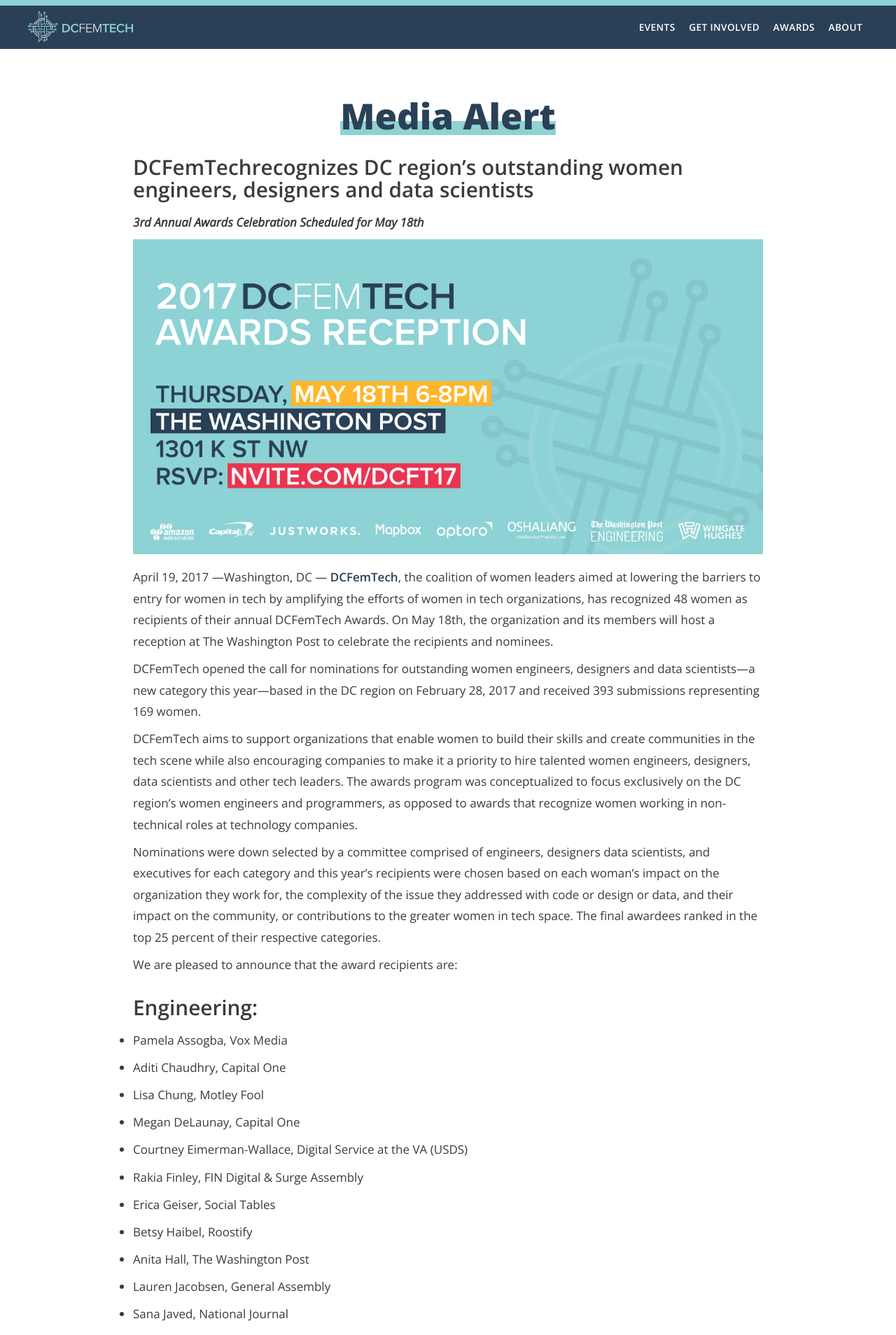
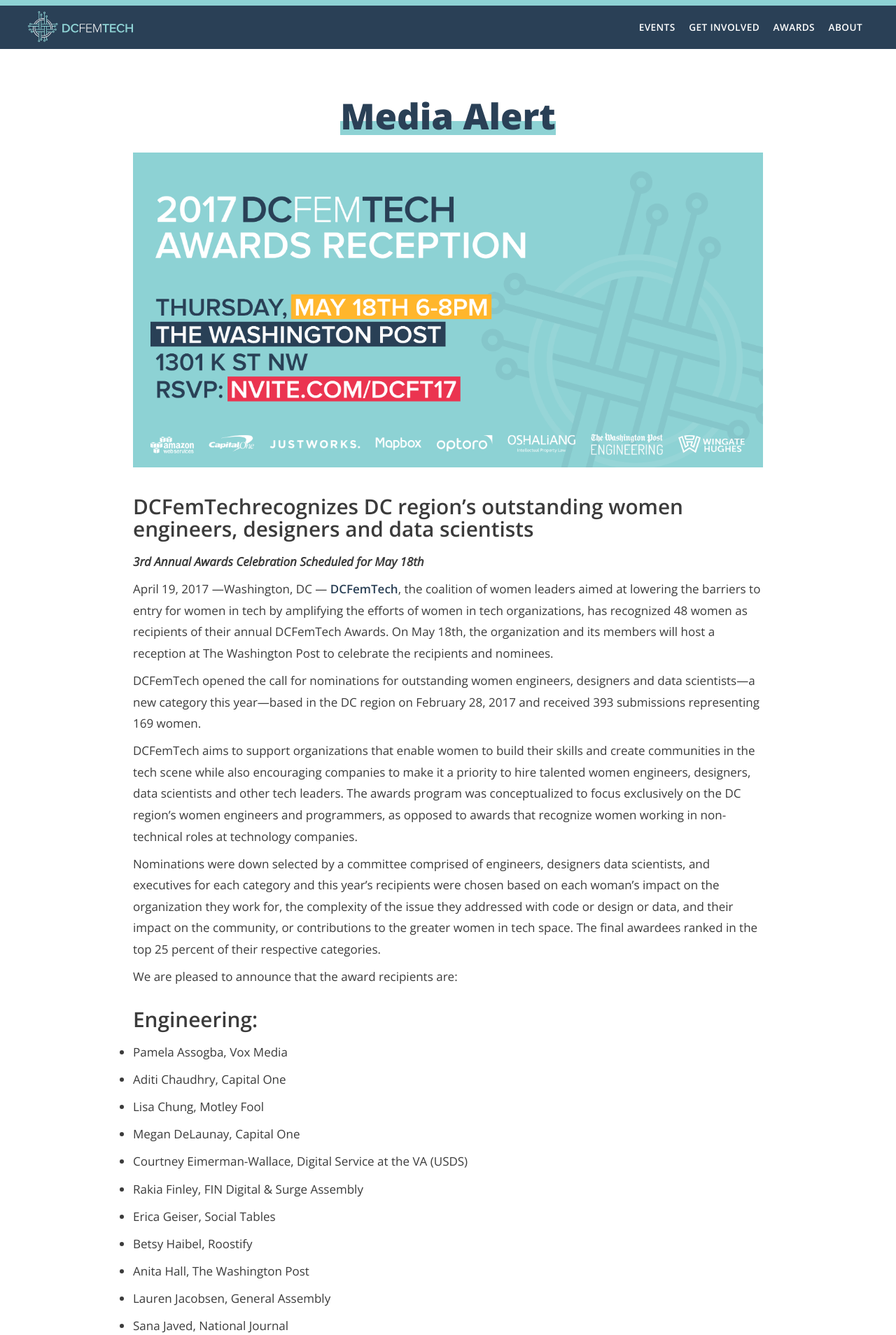
Before and after one commit to dcfemtech/dcfemtech.github.io, a Jekyll site: the page built from awards-2017-media.markdown, in a window 1280 px wide. Shown: the top 1908 px of the page at 70% size. Built offline with Jekyll 4.4.1, drawn with Linux system fonts in a browser that asks for light colours.

Commit message:
move image

```diff
--- a/awards-2017-media.markdown
+++ b/awards-2017-media.markdown
@@ -3,11 +3,11 @@
 ---
 <h1><span class="main-headline">Media Alert</span></h1>
 
+![](/assets/awards-2017/dcft-twitter-rsvp.png)
+
 ## DCFemTechrecognizes DC region’s outstanding women engineers, designers and data scientists
 
 ***3<sup>rd</sup> Annual Awards Celebration Scheduled for May 18th***
-
-![](/assets/awards-2017/dcft-twitter-rsvp.png)
 
 April 19, 2017 —Washington, DC — [DCFemTech](http://dcfemtech.github.io/), the coalition of women leaders aimed at lowering the barriers to entry for women in tech by
 amplifying the efforts of women in tech organizations, has recognized 48 women as recipients of their annual DCFemTech Awards. On May 18th, the organization and its members will host a reception at The Washington Post to celebrate the recipients and nominees.
```
